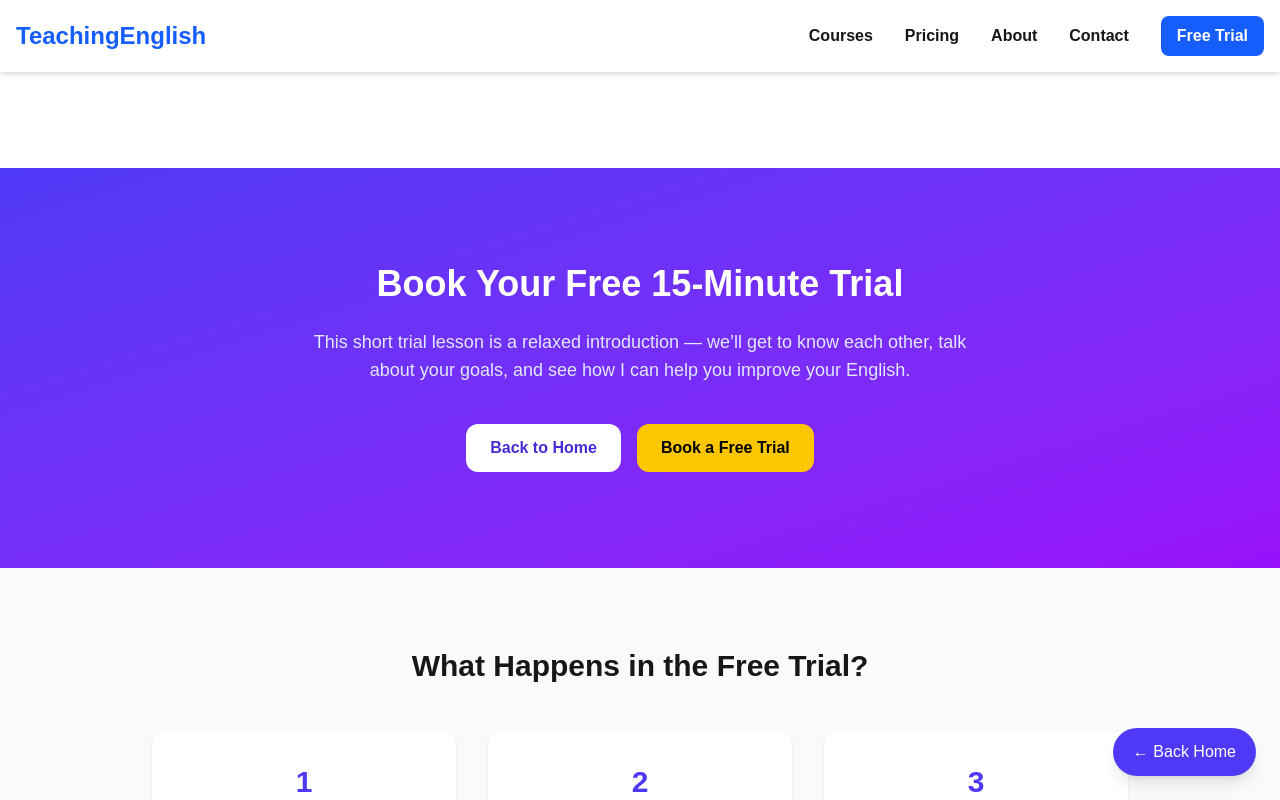
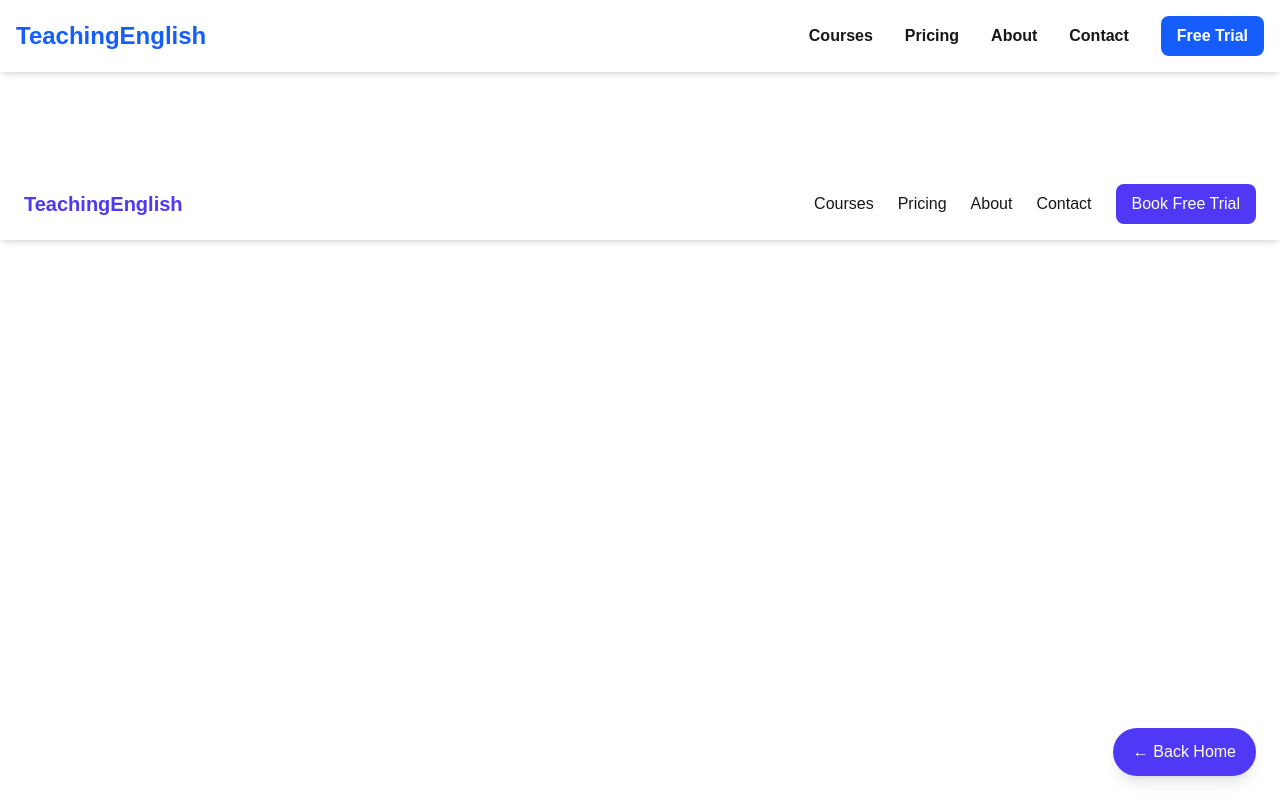
Before and after one commit to Davidjohnray/teachingenglish, a Next.js app: page /free-trial in a window 1280 px wide. Shown: the top 800 px of the page. Built offline with nearby package versions, Linux system fonts and the light colour scheme.

Commit message:
Fix navbar free trial link

```diff
--- a/app/free-trial/page.tsx
+++ b/app/free-trial/page.tsx
@@ -1,139 +1,75 @@
+"use client";
+
+import { useState } from "react";
 import Link from "next/link";
 
-export default function BookPage() {
+export default function Navbar() {
+  const [menuOpen, setMenuOpen] = useState(false);
+
   return (
-    <main className="min-h-screen bg-gray-50">
+    <header className="bg-white shadow-md sticky top-0 z-50">
+      <div className="max-w-7xl mx-auto px-6 py-4 flex items-center justify-between">
 
-      {/* HERO */}
-      <section className="bg-gradient-to-br from-indigo-600 to-purple-600 text-white">
-        <div className="max-w-4xl mx-auto px-6 py-24 text-center">
-
-          <h1 className="text-4xl font-bold mb-6">
-            Book Your Free 15-Minute Trial
-          </h1>
-
-          <p className="text-lg text-indigo-100 max-w-2xl mx-auto">
-            This short trial lesson is a relaxed introduction — we’ll get to
-            know each other, talk about your goals, and see how I can help
-            you improve your English.
-          </p>
-
-          {/* ACTION BUTTONS */}
-          <div className="mt-10 flex justify-center gap-4">
-            <Link href="/">
-              <button className="bg-white text-indigo-700 font-semibold px-6 py-3 rounded-xl hover:bg-gray-100 transition">
-                Back to Home
-              </button>
+        {/* LOGO */}
+        <Link href="/" className="text-xl font-bold text-indigo-600">
+          TeachingEnglish
         </Link>
 
-            <Link href="/free-trial">
-              <button className="bg-yellow-400 hover:bg-yellow-500 text-black font-bold px-6 py-3 rounded-xl transition">
-                Book a Free Trial
+        {/* DESKTOP NAV */}
+        <nav className="hidden md:flex items-center gap-6">
+          <Link href="/courses">Courses</Link>
+          <Link href="/pricing">Pricing</Link>
+          <Link href="/about">About</Link>
+          <Link href="/contact">Contact</Link>
+
+          <Link
+            href="/free-trial"
+            className="bg-indigo-600 text-white px-4 py-2 rounded-lg hover:bg-indigo-700 transition"
+          >
+            Book Free Trial
+          </Link>
+        </nav>
+
+        {/* MOBILE BUTTON */}
+        <button
+          className="md:hidden text-3xl"
+          onClick={() => setMenuOpen(!menuOpen)}
+          aria-label="Toggle menu"
+        >
+          ☰
         </button>
-            </Link>
       </div>
 
-        </div>
-      </section>
+      {/* MOBILE MENU */}
+      {menuOpen && (
+        <div className="md:hidden bg-white border-t px-6 py-6 space-y-4">
 
-      {/* WHAT TO EXPECT */}
-      <section className="max-w-5xl mx-auto px-6 py-20">
-        <h2 className="text-3xl font-bold text-center mb-12">
-          What Happens in the Free Trial?
-        </h2>
+          <Link href="/courses" onClick={() => setMenuOpen(false)}>
+            Courses
+          </Link>
 
-        <div className="grid md:grid-cols-3 gap-8">
+          <Link href="/pricing" onClick={() => setMenuOpen(false)}>
+            Pricing
+          </Link>
 
-          <Step
-            number="1"
-            title="Get to Know You"
-            text="We talk about your background, level, and why you want to improve your English."
-          />
+          <Link href="/about" onClick={() => setMenuOpen(false)}>
+            About
+          </Link>
 
-          <Step
-            number="2"
-            title="Assess Your Needs"
-            text="I listen to how you speak and identify areas we can improve together."
-          />
+          <Link href="/contact" onClick={() => setMenuOpen(false)}>
+            Contact
+          </Link>
 
-          <Step
-            number="3"
-            title="Plan Your Learning"
-            text="I explain how lessons or courses would work based on your goals."
-          />
+          <Link
+            href="/free-trial"
+            onClick={() => setMenuOpen(false)}
+            className="block bg-indigo-600 text-white text-center py-3 rounded-lg"
+          >
+            Book Free Trial
+          </Link>
 
         </div>
-      </section>
-
-      {/* INFO BOX */}
-      <section className="max-w-3xl mx-auto px-6 pb-20">
-        <div className="bg-white rounded-2xl p-8 shadow-md">
-
-          <h3 className="text-2xl font-semibold mb-4">
-            Important Information
-          </h3>
-
-          <ul className="space-y-3 text-gray-700">
-            <li>⏱️ Duration: <strong>15 minutes</strong></li>
-            <li>💻 Online (Zoom / Google Meet)</li>
-            <li>🎓 No teaching pressure – just conversation</li>
-            <li>💬 Ask any questions you like</li>
-            <li>❌ No obligation to continue</li>
-          </ul>
-
-        </div>
-      </section>
-
-      {/* BOOKING CTA */}
-      <section className="pb-24">
-        <div className="max-w-3xl mx-auto px-6 text-center">
-
-          <h2 className="text-3xl font-bold mb-4">
-            Ready to Book Your Free Trial?
-          </h2>
-
-          <p className="text-gray-600 mb-8">
-            Choose a time that works for you. I look forward to meeting you.
-          </p>
-
-          <div className="bg-white border-2 border-dashed border-gray-300 rounded-xl p-10 text-gray-500">
-            <p className="font-semibold">
-              Booking Calendar Goes Here
-            </p>
-            <p className="text-sm mt-2">
-              (Calendly / Tidycal embed)
-            </p>
-          </div>
-
-        </div>
-      </section>
-
-    </main>
+      )}
+    </header>
   );
 }
-
-/* STEP COMPONENT */
-
-function Step({
-  number,
-  title,
-  text,
-}: {
-  number: string;
-  title: string;
-  text: string;
-}) {
-  return (
-    <div className="bg-white rounded-xl p-8 shadow-sm text-center">
-      <div className="text-3xl font-bold text-indigo-600 mb-4">
-        {number}
-      </div>
-      <h3 className="text-xl font-semibold mb-3">
-        {title}
-      </h3>
-      <p className="text-gray-600">
-        {text}
-      </p>
-    </div>
-  );
-}
```
Lines whose indentation alone changed are shown as unchanged.
